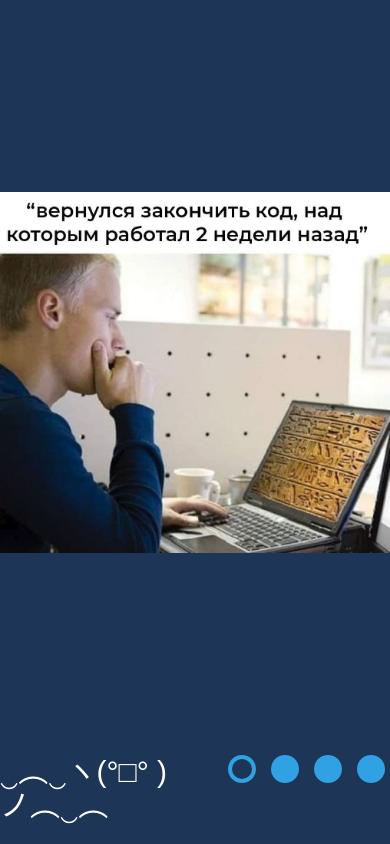
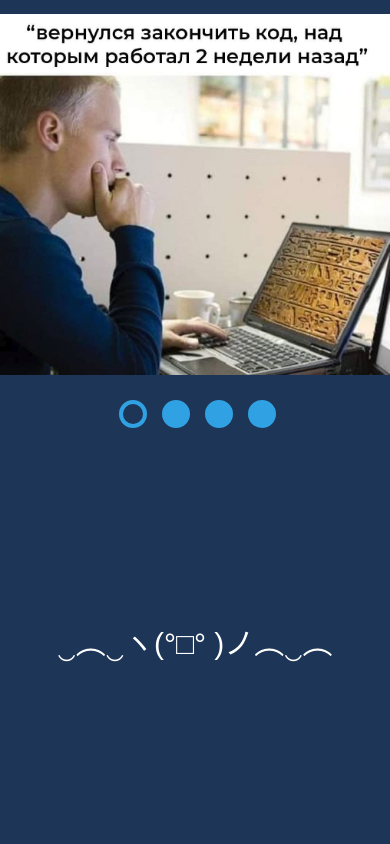
Before and after one commit to RedRossum/cssMemSlider, a plain HTML site: page cssMemSlider/index.html in a window 390 px wide. Drawn offline with Linux system fonts and the light colour scheme.

Commit message:
feat: add adaptiv (San, Oct 17, 2021 7:06:00 PM)

```diff
--- a/cssMemSlider/style.css
+++ b/cssMemSlider/style.css
@@ -212,3 +212,28 @@ input {
 #dot4:checked ~ .text-frame .text-slider .text:first-child {
   margin-left: -75%;
 }
+
+@media (max-width: 1000px){
+  .screen {
+    display: grid;
+
+    grid-template-areas:
+          "slider-frame"
+          "nav"
+        "text-frame";
+    grid-template-rows: 1.2fr 0.7fr 0.7fr;
+    grid-template-columns: 1fr ;
+
+    height: 100vh;
+
+    justify-content: center;
+  }
+
+  .control {
+    justify-content: center;
+  }
+
+  .text {
+    text-align: center;
+  }
+}
```
